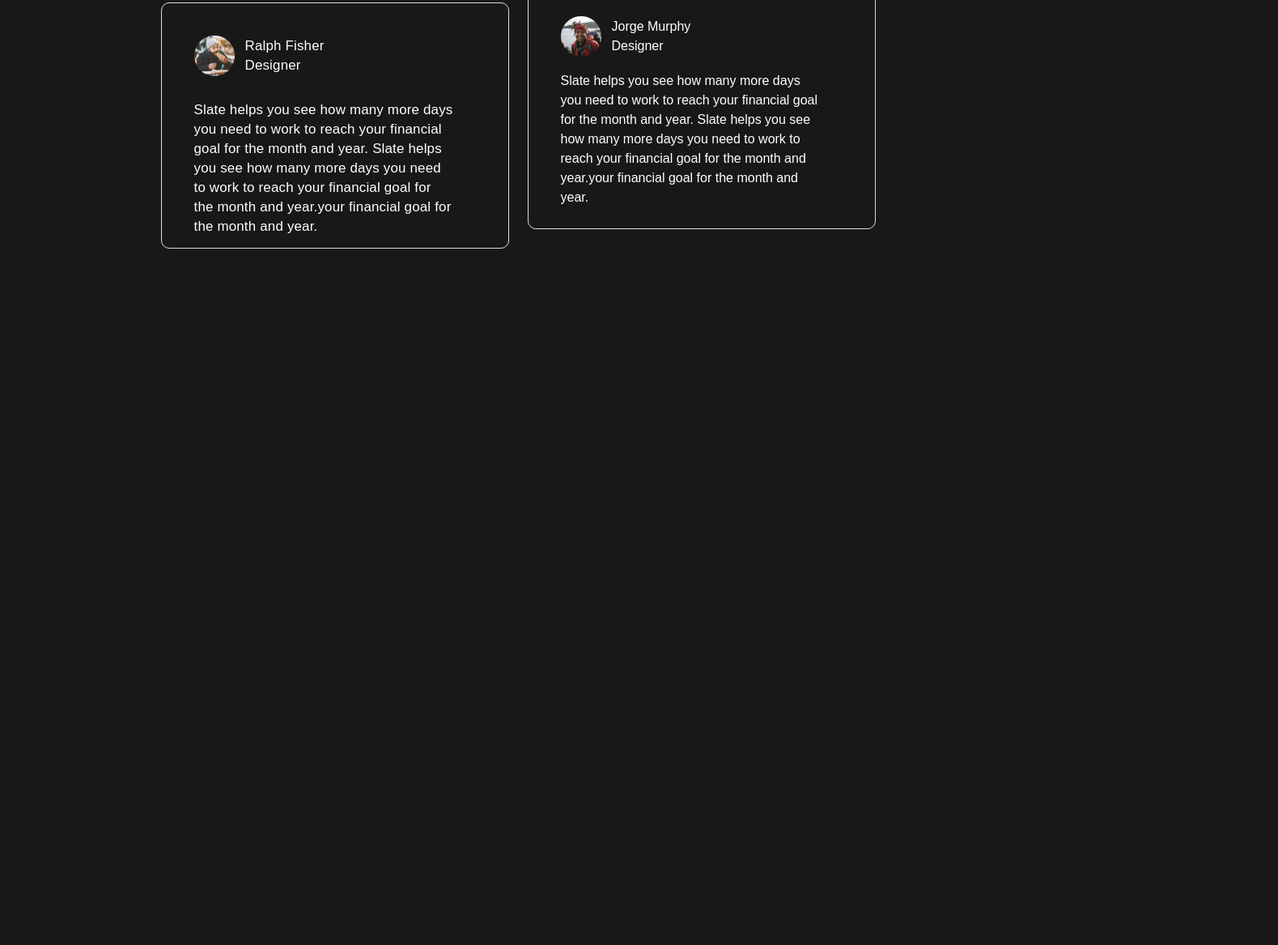
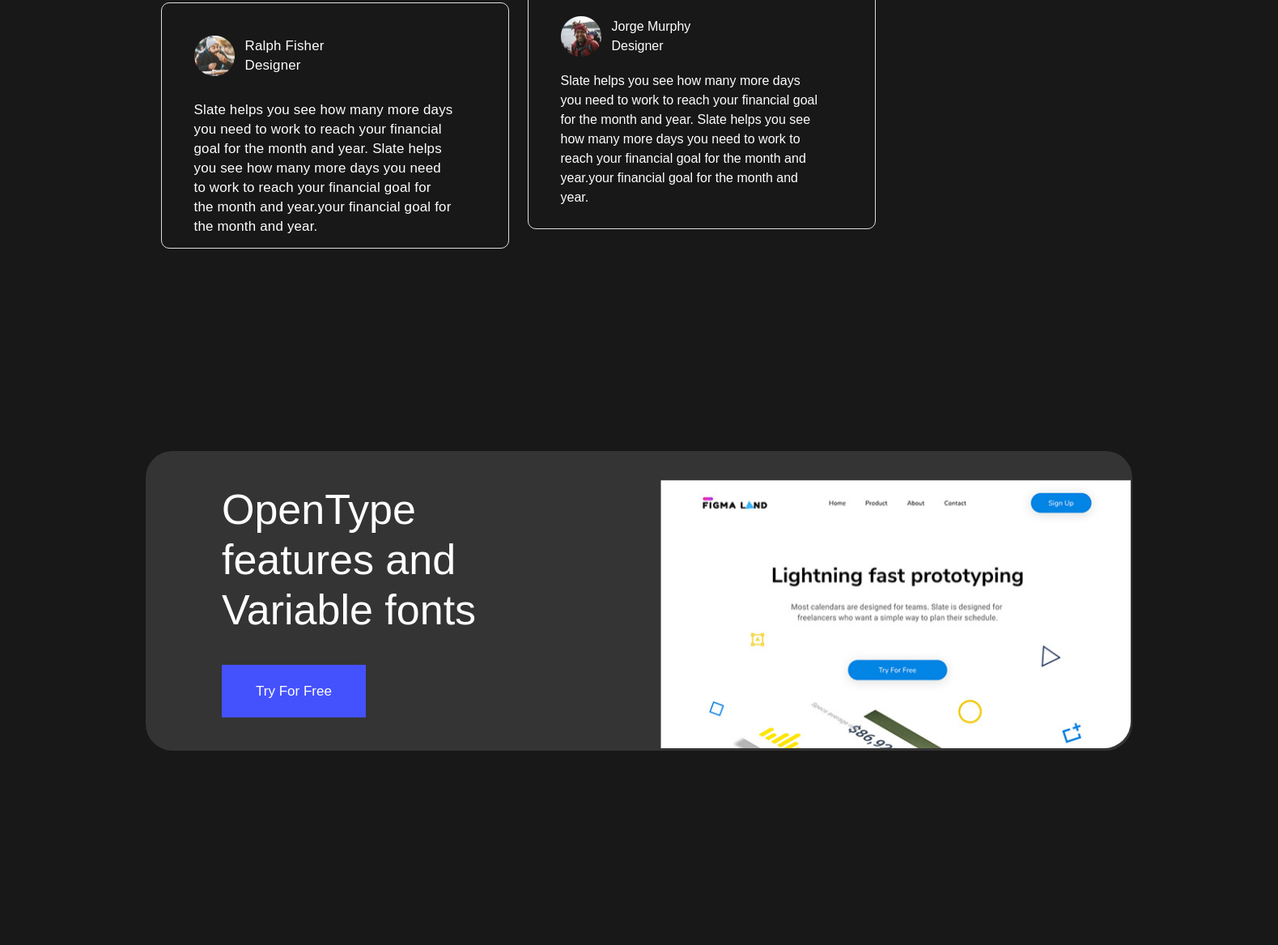
Before and after one commit to Raphael-Goulart/Figma-Land-Front-end-Challenge, a plain HTML site: page index.html in a window 1280 px wide. Shown: the part 6138-7305 px from the top of the page at 81% size, 1579 px wide, since content can reach past the window. Before the commit the page ends 6615 px from the top, so only its background shows below. Drawn offline with Linux system fonts and the light colour scheme; a web font is replaced by a local one.

Commit message:
última section da main finalizada

```diff
--- a/css/style.css
+++ b/css/style.css
@@ -3,6 +3,7 @@
     --cor-botoes-try-signup:#4452FE;
     --cor-letra: #fff;
     --fonte-letras: 'Khula', sans-serif;
+    --cor-fundo-quadro-final: #343434;
 
 }
 
@@ -727,3 +728,50 @@ body {
   font-size: 16px;
   line-height: 24px;
 }
+
+.quadro_final {
+  display: flex;
+  flex-direction: column;
+  align-items: center;
+  padding: 80px 0px;
+  width: 1579px;
+  height: 530px;
+}
+
+.quadro_final--1 {
+  display: flex;
+  flex-direction: row;
+  align-items: center;
+  padding: 0px;
+  gap: 86px;
+  width: 1219px;
+  height: 370px;
+  background: var(--cor-fundo-quadro-final);
+  border-radius: 33px;
+}
+
+.quadro_final--2 {
+  display: flex;
+  flex-direction: column;
+  align-items: flex-start;
+  padding: 17px 94px;
+  gap: 37px;
+}
+
+.quadro_final--2 h1 {
+  font-weight: 400;
+  font-size: 52px;
+  line-height: 62px;
+}
+
+.quadro_final--img {
+  display: flex;
+  flex-direction: row;
+  align-items: center;
+  padding: 0px 2px;
+}
+
+.quadro_final--img img {
+  width: 585px;
+  border-radius: 0 0 33px 0;
+}
--- a/index.html
+++ b/index.html
@@ -236,6 +236,19 @@
       </div>
     </section>
 
+    <section class="quadro_final">
+      <div class="quadro_final--1">
+        <div class="quadro_final--2">
+          <h1>OpenType features and Variable fonts</h1>
+          <button class="cabecalho_botao--1">Try For Free</button>
+        </div>
+        <div class="quadro_final--img">
+          <img src="/images/cto.png" alt="">
+        </div>
+      </div>
+
+    </section>
+
 
   </main>
 
```
